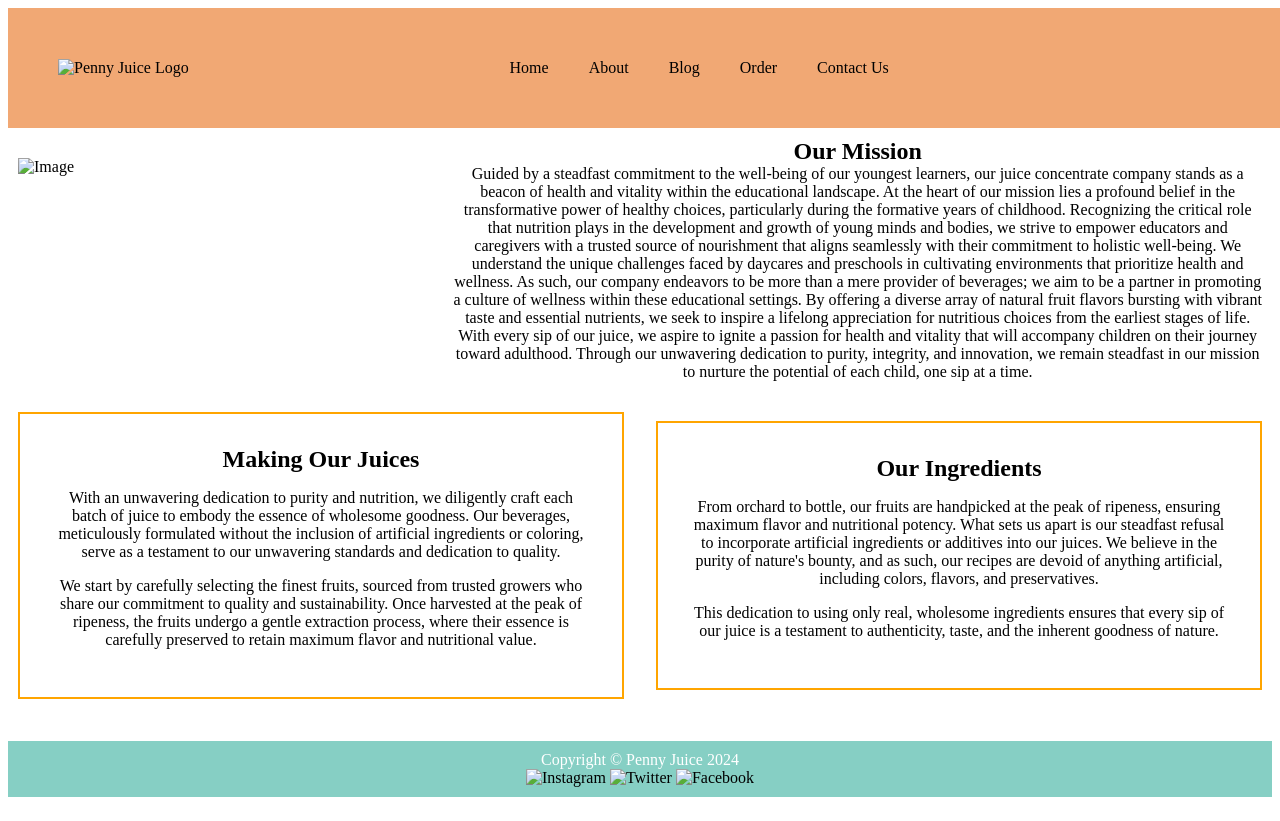
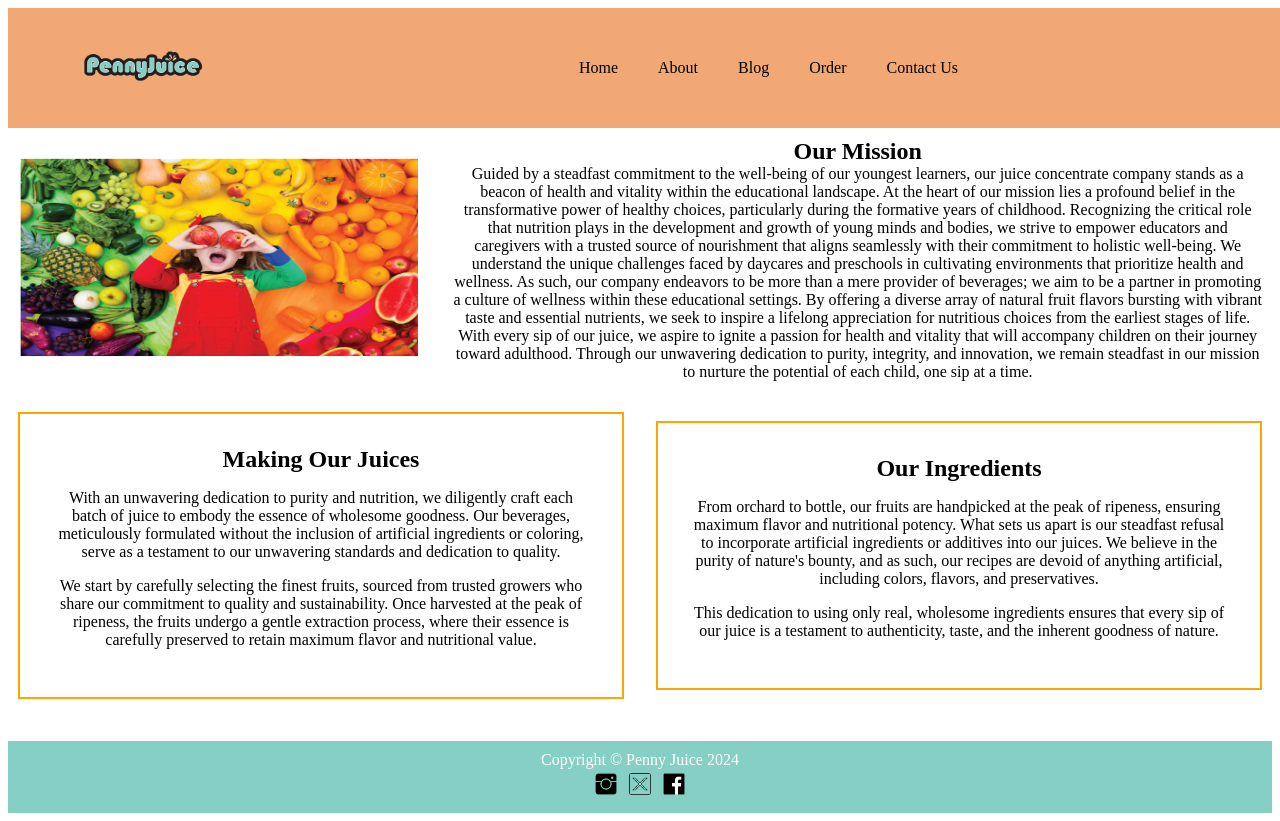
Before and after one commit to Ciaragarden/PennyJuice.github.io, a plain HTML site: page About.html in a window 1280 px wide. Shown: the top 821 px of the page. Drawn offline with Linux system fonts and the light colour scheme; files that its build step writes are made by us from their sources.

Commit message:
Update About.html
initial commit

```diff
--- a/About.html
+++ b/About.html
@@ -14,7 +14,7 @@
   <div id="container">
         <div class="header">
             <div class="logo-container">
-                <img src="PJImages/PennyJuiceLogo.png" alt="Penny Juice Logo" width="200" height="200">
+                <img src="PennyJuiceLogo.png" alt="Penny Juice Logo" width="200" height="200">
             </div>
             <div class="topnav">
                 <ul>
@@ -30,7 +30,7 @@
 
     <div class="content">
        <div class="image-section">
-                <img src="PJImages/about.png" alt="Image" width="400" height="300">
+                <img src="about.png" alt="Image" width="400" height="300">
             </div>
         <div class="mission-section">
             <h2>Our Mission</h2>
@@ -63,13 +63,13 @@
         Copyright &copy; Penny Juice 2024
         <div class="social-media-icons">
             <a href="https://www.instagram.com">
-                <img src="PJImages/insta.png" alt="Instagram" width="30" height="30">
+                <img src="insta.png" alt="Instagram" width="30" height="30">
             </a>
             <a href="https://twitter.com">
-                <img src="PJImages/x.png" alt="Twitter" width="30" height="30">
+                <img src="x.png" alt="Twitter" width="30" height="30">
             </a>
             <a href="https://www.facebook.com" >
-                <img src="PJImages/fb.png" alt="Facebook" width="30" height="30">
+                <img src="fb.png" alt="Facebook" width="30" height="30">
             </a>
         </div>
     </div>
```
